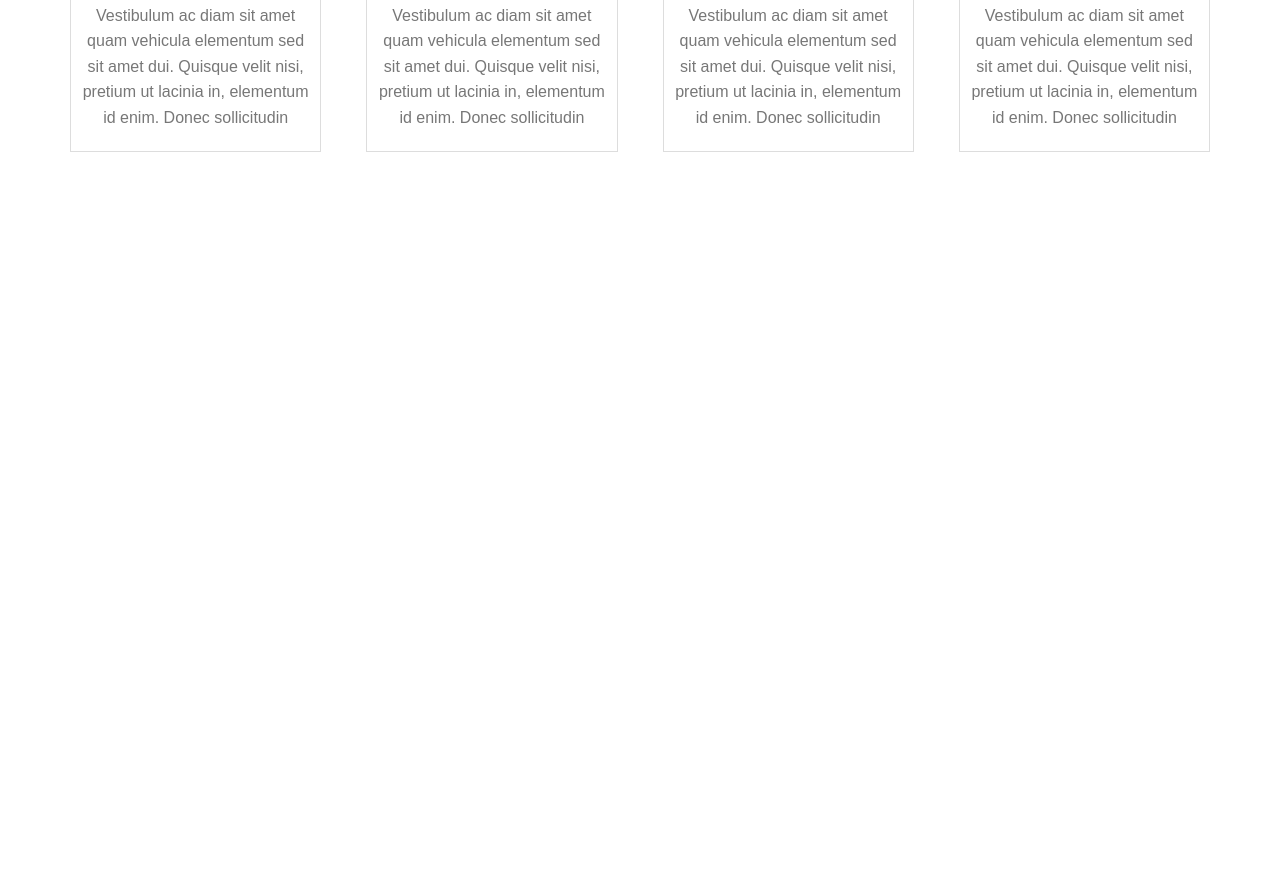
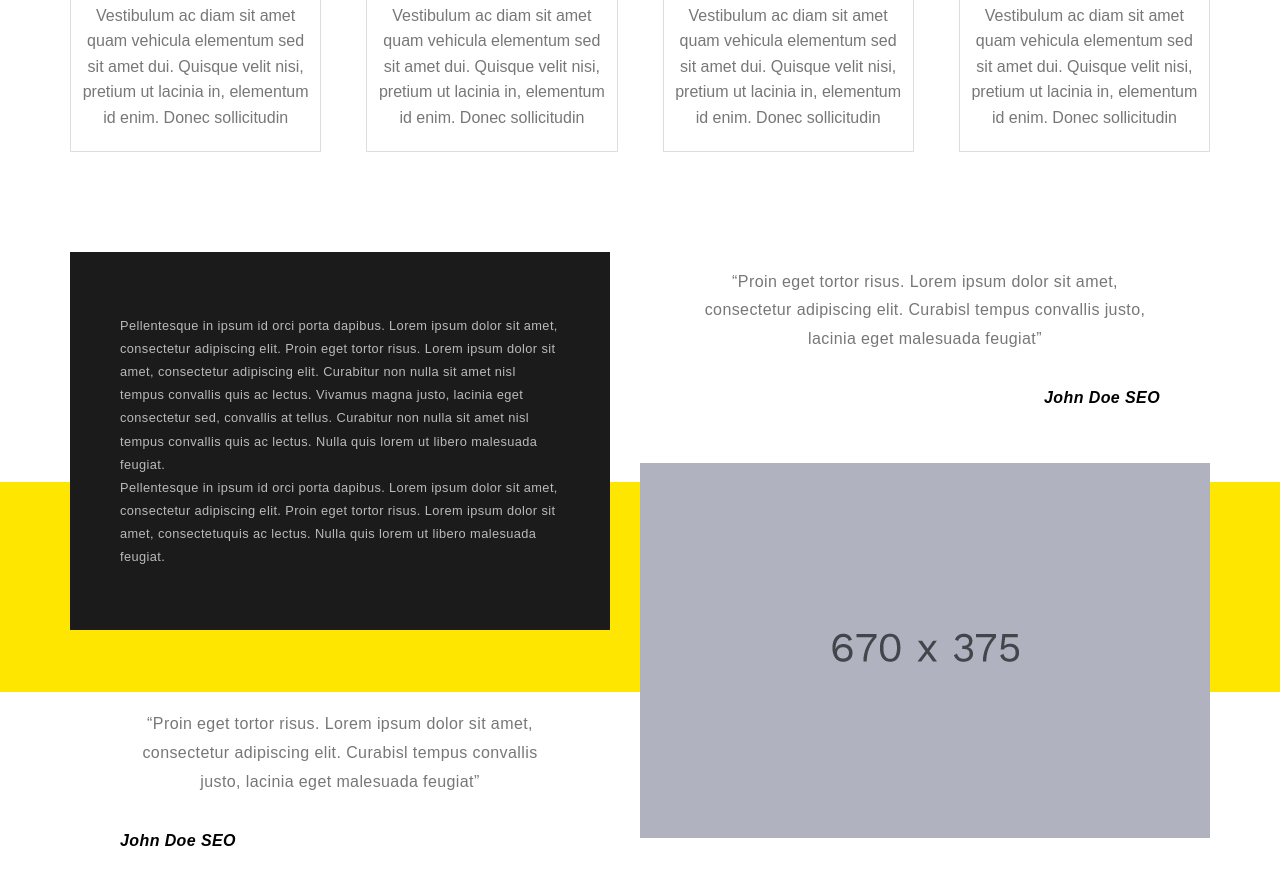
Before and after one commit to Mohaned-Adel/Sparkle-Temp, a plain HTML site: page index.html in a window 1280 px wide. Shown: the part 3617-4502 px from the top of the page. Before the commit the page ends 3869 px from the top, so only its background shows below. Drawn offline with Linux system fonts and the light colour scheme.

Commit message:
finish team section with styling

```diff
--- a/css/style.css
+++ b/css/style.css
@@ -349,9 +349,9 @@ body {
 }
 
 /* team section  */
-
 .team {
-
+    position: relative;
+    margin-bottom: 50px;
 }
 
 .team .team-members {
@@ -396,3 +396,53 @@ body {
     margin: 0px;
     padding: 20px 10px;
 }
+
+.team .quote-info {
+    display: flex;
+    justify-content: space-between;
+    gap: 30px;
+}
+
+.team .black-quote {
+    background-color: #1B1B1B;
+    color: #BABABA;
+    font-size: 0.8rem;
+    padding: 50px;
+    margin-bottom: 80px ;
+    line-height: 1.8;
+    letter-spacing: 0.025rem;
+}
+
+.team .white-quote {
+    text-align: center;
+    color: #777;
+    padding: 0 50px;
+    line-height: 1.8;
+    letter-spacing: 0.025rem;
+}
+
+.team .white-quote .quote-name {
+    text-align: start;
+    color: black;
+    font-weight: bold;
+    font-style: italic;
+    margin-top: 30px;
+}
+
+.team .white-quote .right {
+    text-align: right;
+}
+
+.team .quote-image {
+    margin-top: 50px;
+}
+
+.team .bg-yellow {
+    position: absolute;
+    width: 100%;
+    height: 210px;
+    background-color: #FFE600;
+    right: 0;
+    bottom: 180px;
+    z-index: -999;
+}
--- a/index.html
+++ b/index.html
@@ -238,7 +238,29 @@
                     <p>Vestibulum ac diam sit amet quam vehicula elementum sed sit amet dui. Quisque velit nisi, pretium ut lacinia in, elementum id enim. Donec sollicitudin</p>
                 </div>
             </div>
+            <div class="quote-info">
+                <div class="quote">
+                    <div class="black-quote">
+                        <p>Pellentesque in ipsum id orci porta dapibus. Lorem ipsum dolor sit amet, consectetur adipiscing elit. Proin eget tortor risus. Lorem ipsum dolor sit amet, consectetur adipiscing elit. Curabitur non nulla sit amet nisl tempus convallis quis ac lectus. Vivamus magna justo, lacinia eget consectetur sed, convallis at tellus. Curabitur non nulla sit amet nisl tempus convallis quis ac lectus. Nulla quis lorem ut libero malesuada feugiat.<br>
+                        Pellentesque in ipsum id orci porta dapibus. Lorem ipsum dolor sit amet, consectetur adipiscing elit. Proin eget tortor risus. Lorem ipsum dolor sit amet, consectetuquis ac                        lectus. Nulla quis lorem ut libero malesuada feugiat.</p>
+                    </div>
+                    <div class="white-quote">
+                        <p>“Proin eget tortor risus. Lorem ipsum dolor sit amet, consectetur adipiscing elit. Curabisl tempus convallis justo, lacinia eget malesuada feugiat”</p>
+                        <p class="quote-name">John Doe SEO</p>
+                    </div>
+                </div>
+                <div class="quote">
+                    <div class="white-quote">
+                        <p>“Proin eget tortor risus. Lorem ipsum dolor sit amet, consectetur adipiscing elit. Curabisl tempus convallis justo, lacinia eget malesuada feugiat”</p>
+                        <p class="quote-name right">John Doe SEO</p>
+                    </div>
+                    <div class="quote-image">
+                        <img src="./images/office.png">
+                    </div>
+                </div>
+            </div>
         </div>
+        <div class="bg-yellow"></div>
     </section>
 </body>
 </html>
```
